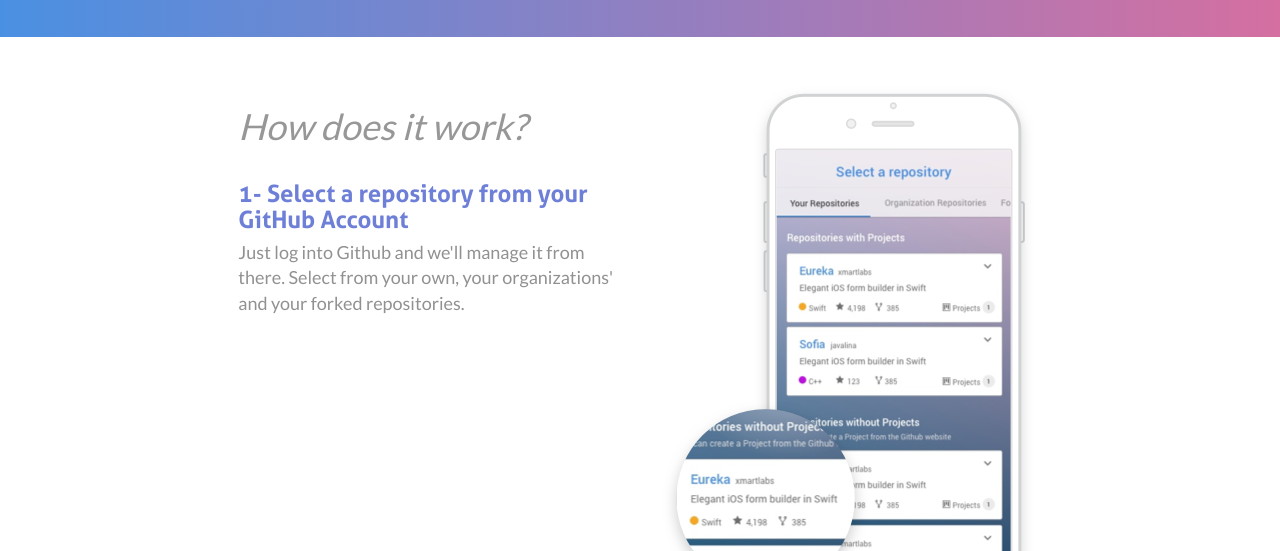
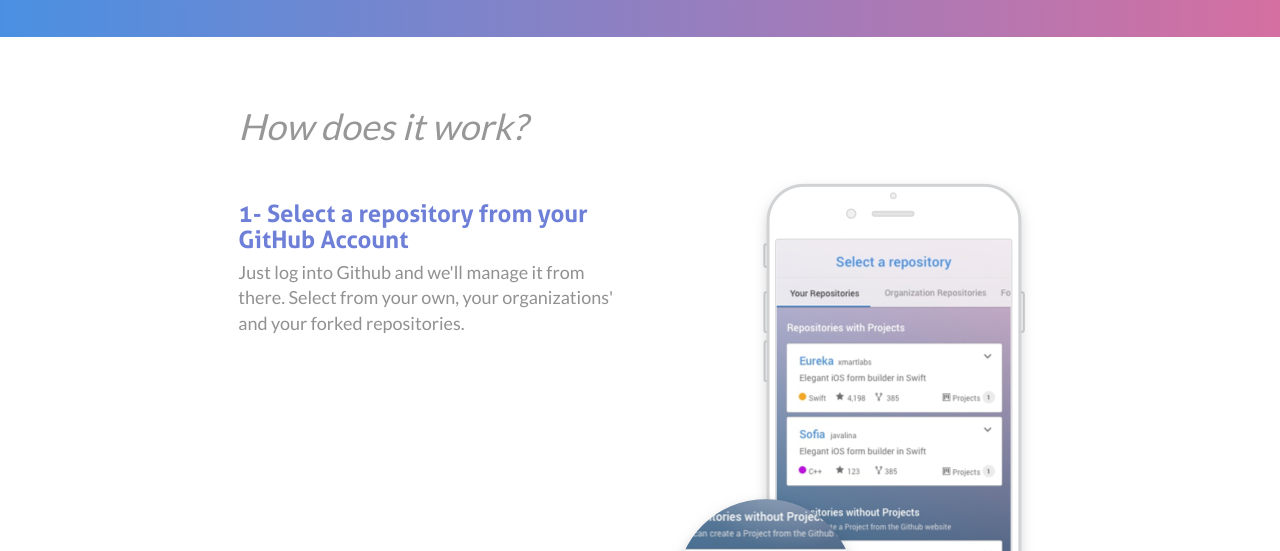
Before and after one commit to xmartlabs/projecthub-landing, a website: page index.html in a window 1280 px wide. Shown: the part 249-800 px from the top of the page. Drawn offline with nearby package versions, Linux system fonts and the light colour scheme; files whose address does not match are found by name.

Commit message:
moves how it works title to its own section

```diff
--- a/index.html
+++ b/index.html
@@ -44,8 +44,10 @@
 
     <div class="container-fluid">
       <div class="row how-to-section">
+        <div class="col-xs-11 col-xs-offset-1 col-sm-11 col-sm-offset-1 col-md-10 col-md-offset-2">
+          <h1 class="title">How does it work?</h1>
+        </div>
         <div class="col-xs-10 col-xs-offset-1 col-sm-5 col-sm-offset-1 col-md-4 col-md-offset-2">
-          <h1 class="title">How does it work?</h1>
           <h3 class="section-header">1- Select a repository from your GitHub Account</h3>
           <p class="subtext">Just log into Github and we'll manage it from there. Select from your own, your organizations' and your forked repositories.</p>
         </div>
```
